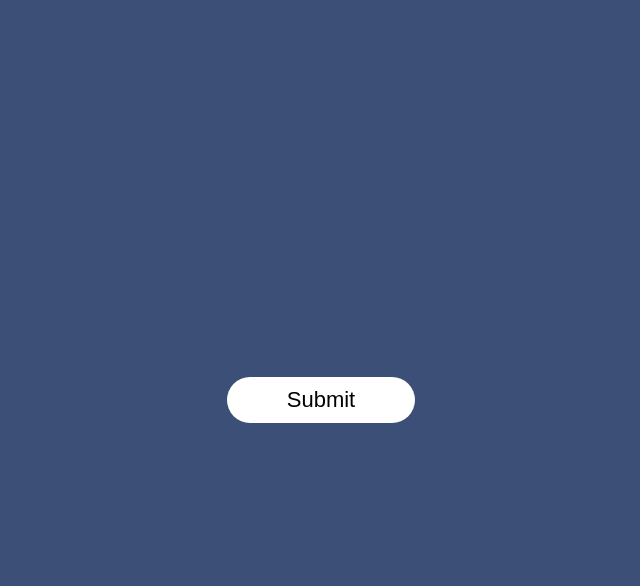
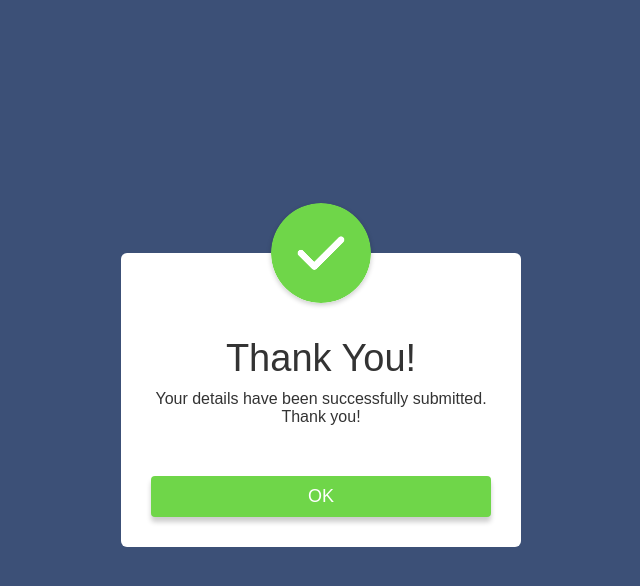
Before and after one commit to KiritoCalgeta/Popup, a plain HTML site: page index.html in a window 1280 px wide. Both pictures are taken after a click on the button "Submit". Shown: the whole page, without its empty margins (319-959 px from the left). Drawn offline with Linux system fonts and the light colour scheme.

Commit message:
add and remove pop up

```diff
--- a/index.html
+++ b/index.html
@@ -19,7 +19,10 @@
             let popup = document.getElementById("popup");
 
             function openPopup(){
-
+                popup.classList.add("open-popup");
+            }
+            function closePopup(){
+                popup.classList.remove("open-popup");
             }
         </script>
     </body>
```
